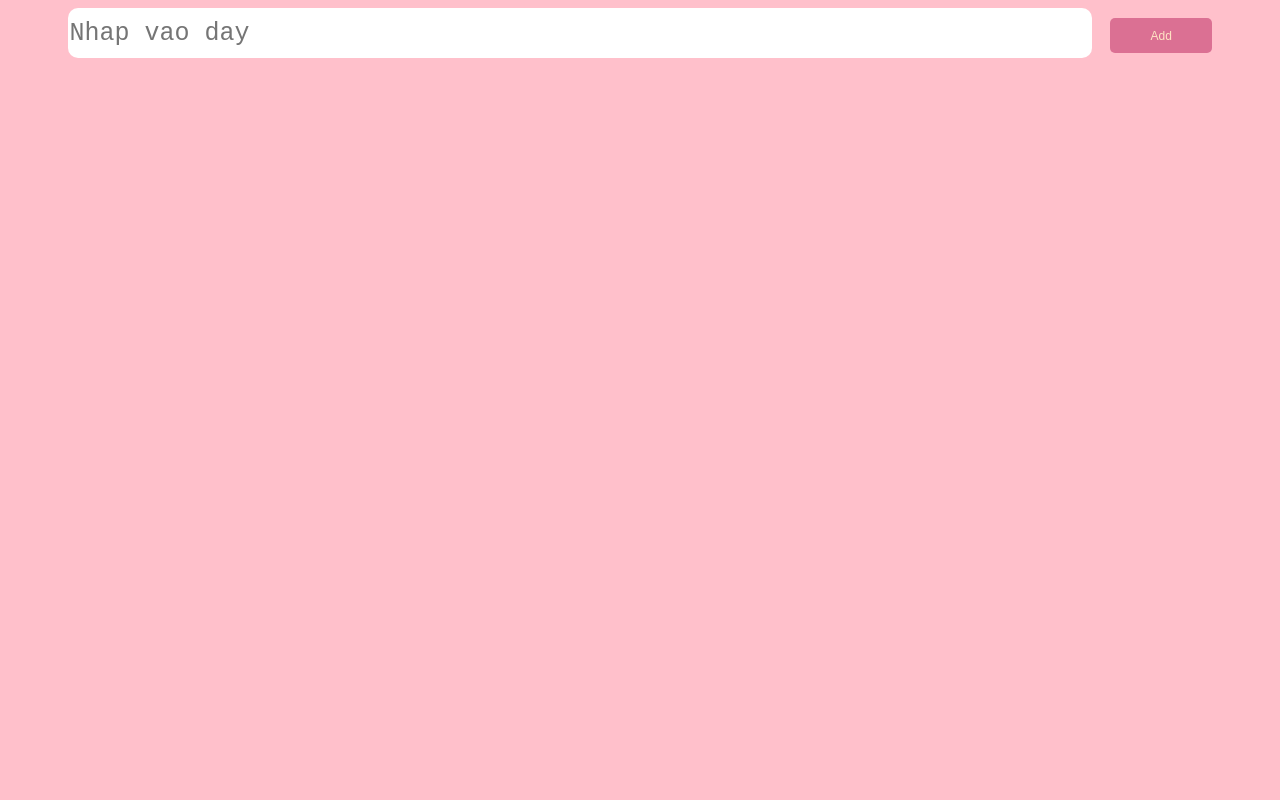
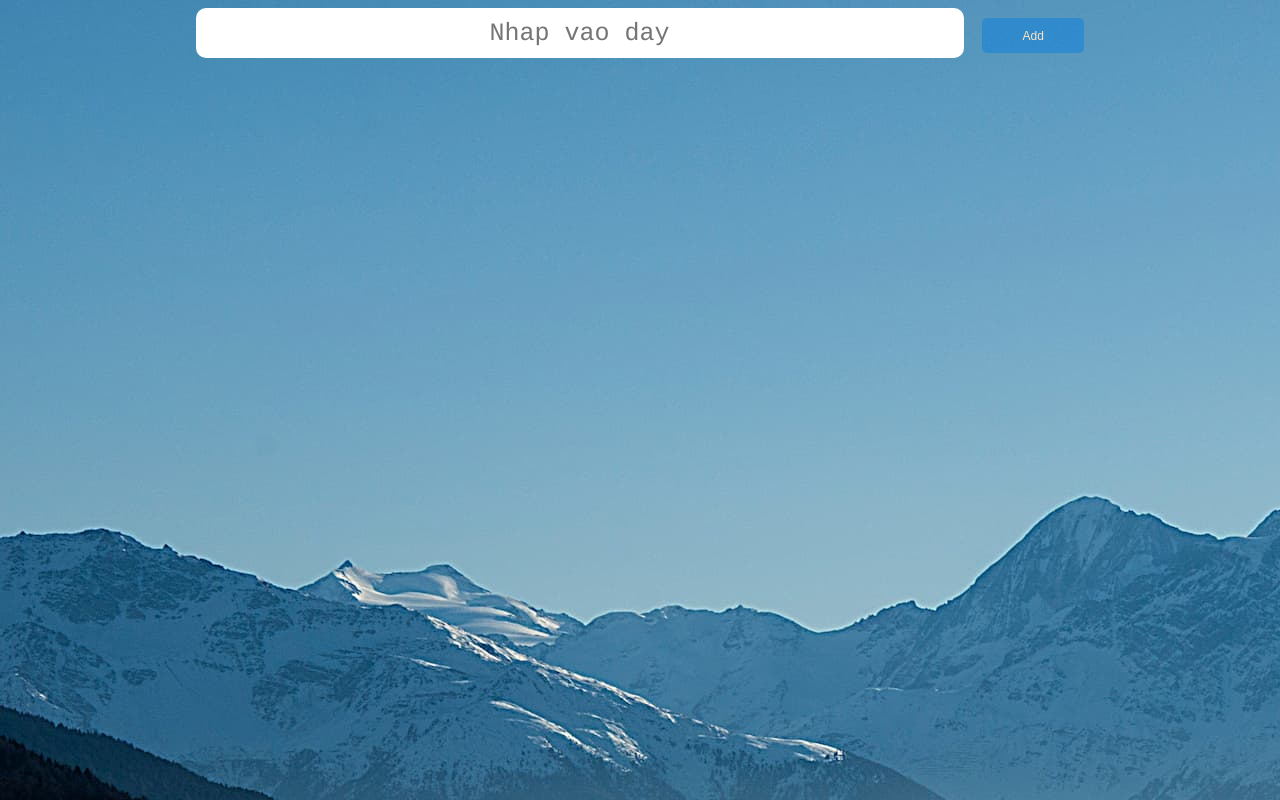
Before and after one commit to binhdev-simp/todoList, a plain HTML site: page index.html in a window 1280 px wide. Drawn offline with Linux system fonts and the light colour scheme.

Commit message:
update css

```diff
--- a/style.css
+++ b/style.css
@@ -5,21 +5,27 @@
     width: 100vw;
     margin: 0px auto;
     font-size: 20px;
-        font-family: 'Courier New', Courier, monospace;
+    font-family: 'Fredoka', Courier, monospace;
     text-align: center;
-        background: rgb(255, 192, 203);
     overflow-x: hidden;
+    background-image: url('./background.jpg');
+    animation: 20s ease alternate infinite ;
     }
+    /*cmt*/
     .inputItem{
-       width: 80vw;
+    width: 60vw;
     height: 50px;
     font-size: 25px;
     border:none;
     border-radius: 10px;
     margin-top: 1vh;
-       font-family: 'Courier New', Courier, monospace;
+    font-family: 'Fredoka', Courier, monospace;
+    text-align: center;
     }
     .inputItem:focus{
+    border: none;
+    }
+    .inputItem:hover{
     border: none;
     }
     .addItem{
@@ -28,13 +34,14 @@
     margin-left: 0.5vw;
     font-size: 12px;
     border: none;
-       background-color: palevioletred;
+    background-color: #1e85d4a6;
     color: bisque;
     border-radius: 5px;
     }
     .addItem:hover{
-    transform: scale(1.2,1.2);
+    transform: scale(1.15,1.15);
     cursor: pointer;
+    border:none;
     }
     div ul {
     margin: 0px;
@@ -59,5 +66,6 @@
     }
     div ul li:hover{
     opacity: 1;
-       background-color: crimson;
+    background-color: #0093E9;
+    background-image: linear-gradient(60deg, #0094e9c7 50%, #80d0c7d0 100%);
     }
```
Lines whose indentation alone changed are shown as unchanged.
